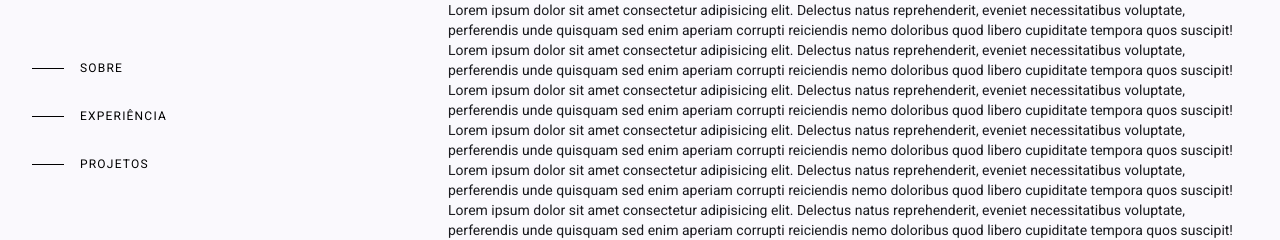
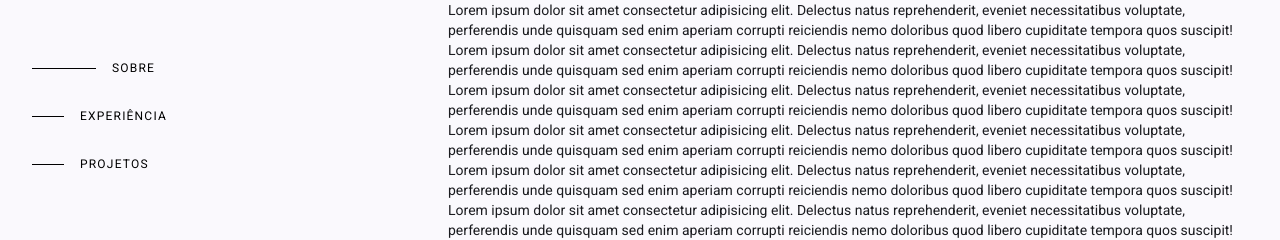
Before and after one commit to DouglasMonteles/DouglasMonteles, an Angular app in the folder portfolio/: page / in a window 1280 px wide. Shown: the part 496-736 px from the top of the page. Built offline with nearby package versions, Linux system fonts and the light colour scheme.

Commit message:
:recycle: added active link indicator
Change-Id: I23b5959a9d9e4fe067c0e47c5602763c8a02a991

```diff
--- a/portfolio/src/app/app.html
+++ b/portfolio/src/app/app.html
@@ -18,18 +18,14 @@
           />
 
           <nav class="hidden flex-col gap-2 my-12 lg:flex lg:text-xl">
-            <app-menu-link
-              text="Sobre"
-              link="#"
-            />
-            <app-menu-link
-              text="Experiência"
-              link="#"
-            />
-            <app-menu-link
-              text="Projetos"
-              link="#"
-            />
+            @for (item of menuList(); track $index) {
+              <app-menu-link
+                [text]="item.name"
+                [link]="item.link"
+                [active]="item.active"
+                (click)="updateMenuLinkActive($index)"
+              />
+            }
           </nav>
         </div>
 
--- a/portfolio/src/app/app.ts
+++ b/portfolio/src/app/app.ts
@@ -1,20 +1,54 @@
 import { Component, signal } from '@angular/core';
 import { RouterOutlet } from '@angular/router';
 import { Footer } from './components/footer/footer';
+import { Profile } from "./components/profile/profile";
 import { MenuLink } from "./components/menu-link/menu-link";
-import { Profile } from "./components/profile/profile";
+
+import MenuItem from './models/MenuItem';
 
 @Component({
   selector: 'app-root',
   imports: [
     RouterOutlet,
     Footer,
-    MenuLink,
-    Profile
+    Profile,
+    MenuLink
 ],
   templateUrl: './app.html',
   styleUrl: './app.scss'
 })
 export class App {
+
   protected readonly title = signal('portfolio');
+
+  readonly menuList = signal<Array<MenuItem>>([
+    {
+      id: "about",
+      name: "Sobre",
+      link: "#",
+      active: true,
+    },
+    {
+      id: "experience",
+      name: "Experiência",
+      link: "#",
+      active: false,
+    },
+    {
+      id: "projects",
+      name: "Projetos",
+      link: "#",
+      active: false,
+    },
+  ]);
+
+  isMenuLinkActive = signal<boolean>(false);
+
+  updateMenuLinkActive(linkIndex: number): void {
+    this.menuList.update(items => (items.map((item, index) => {
+      item.active = linkIndex === index ? true : false;
+      return item;
+    })));
+  }
+
 }
--- a/portfolio/src/app/components/menu-link/menu-link.html
+++ b/portfolio/src/app/components/menu-link/menu-link.html
@@ -1,9 +1,9 @@
 <a
-  class="group flex items-center py-3 active"
-  [href]="link"
+  [class]="'group flex items-center py-3 ' + (active() ? 'active' : '')"
+  [href]="link()"
 >
   <span class="nav-indicator mr-4 h-px w-8 bg-black transition-all group-hover:w-16 group-hover:bg-gray-400 group-focus-visible:w-16 group-focus-visible:bg-black motion-reduce:transition-none"></span>
   <span class="nav-text text-xs font-normal uppercase tracking-widest text-black group-hover:text-gray-600 group-focus-visible:text-black">
-    {{text}}
+    {{text()}}
   </span>
 </a>
--- a/portfolio/src/app/components/menu-link/menu-link.ts
+++ b/portfolio/src/app/components/menu-link/menu-link.ts
@@ -1,4 +1,4 @@
-import { Component, Input, signal } from '@angular/core';
+import { Component, input } from '@angular/core';
 
 @Component({
   selector: 'app-menu-link',
@@ -8,10 +8,8 @@ import { Component, Input, signal } from '@angular/core';
 })
 export class MenuLink {
 
-  @Input()
-  text: string = "";
-
-  @Input()
-  link: string = "#";
+  text = input<string>("#");
+  link = input<string>("#");
+  active = input<boolean>(false);
 
 }
--- /dev/null
+++ b/portfolio/src/app/models/MenuItem.ts
@@ -0,0 +1,6 @@
+export default interface MenuItem {
+  id: string;
+  name: string;
+  link: string;
+  active: boolean;
+}
--- a/portfolio/src/tailwind.css
+++ b/portfolio/src/tailwind.css
@@ -1 +1,5 @@
 @import "tailwindcss";
+
+.active .nav-indicator {
+  width: 4rem;
+}
```
